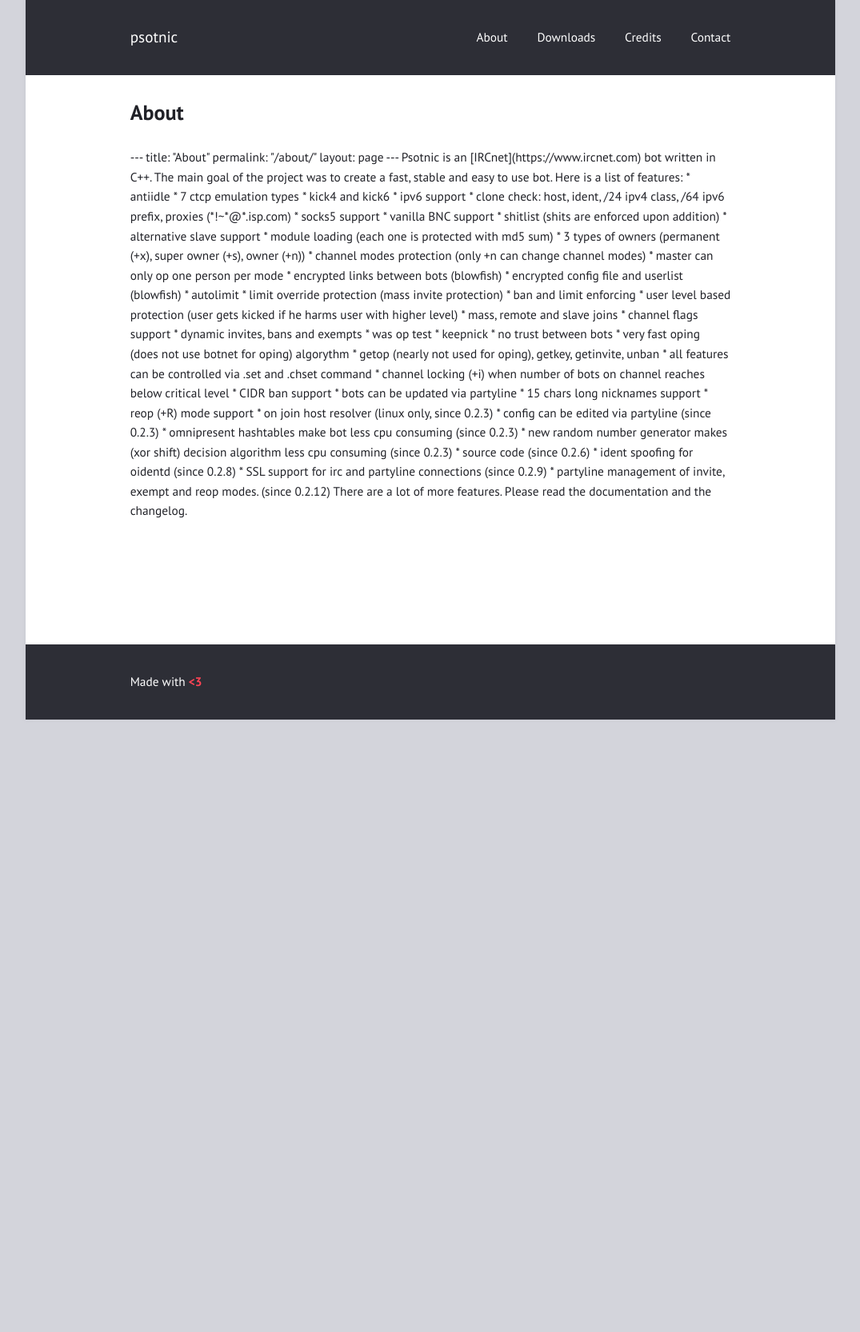
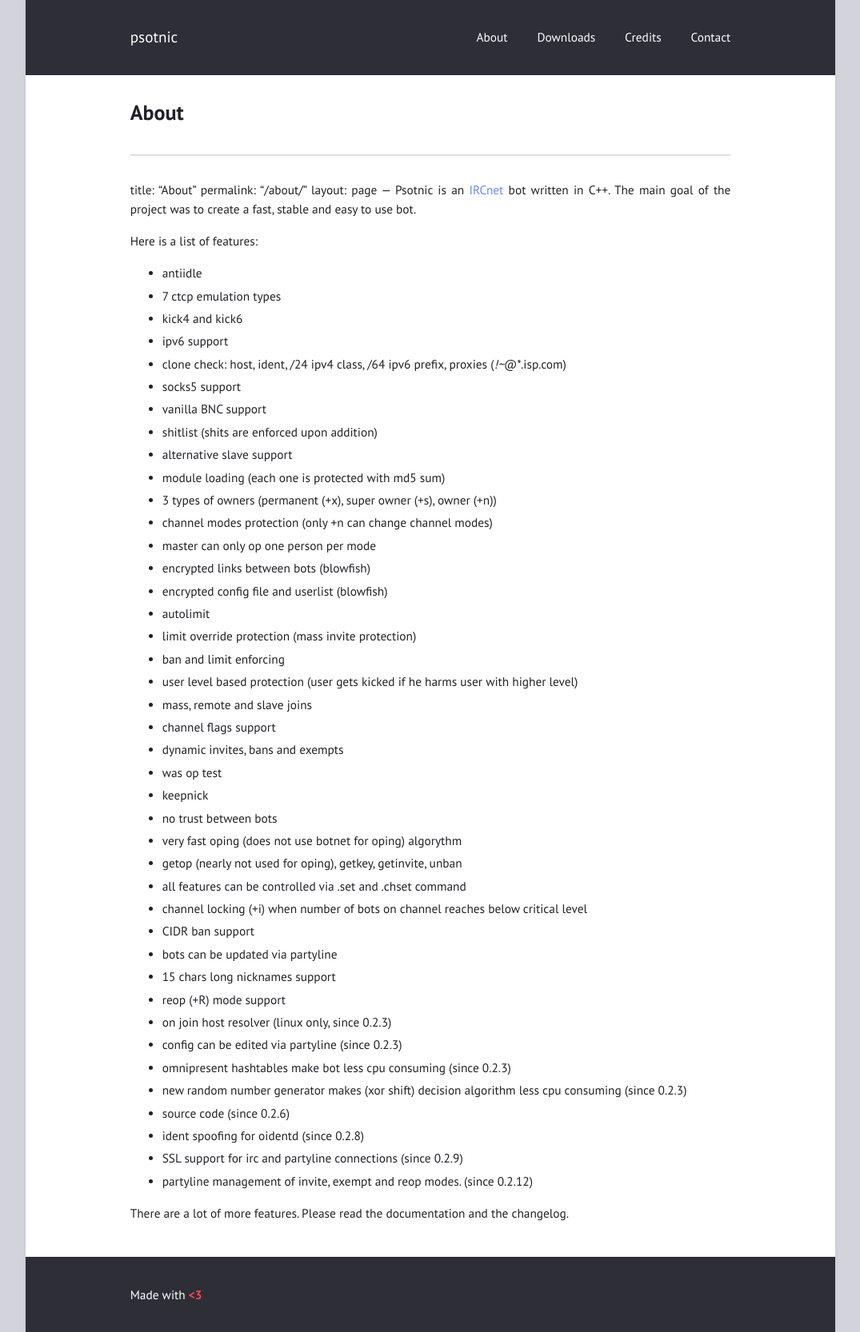
Before and after one commit to psotnic/gay.psotnic.github.io, a Jekyll site: the page built from index.html, in a window 1280 px wide. Shown: the whole page at 80% size, without its empty margins (102-1177 px from the left). Built offline with Jekyll 4.4.1, drawn with Linux system fonts in a browser that asks for light colours; before the commit the page ends 900 px from its top, so only the background shows below that; part of the change alters nothing that is shown.

```diff
--- a/index.html
+++ b/index.html
@@ -2,4 +2,5 @@
 layout: page
 title: "About"
 ---
-{% include_relative content/about.md %}
+{% capture my_include %}{% include_relative content/about.md %}{% endcapture %}
+{{ my_include | markdownify }}
```
